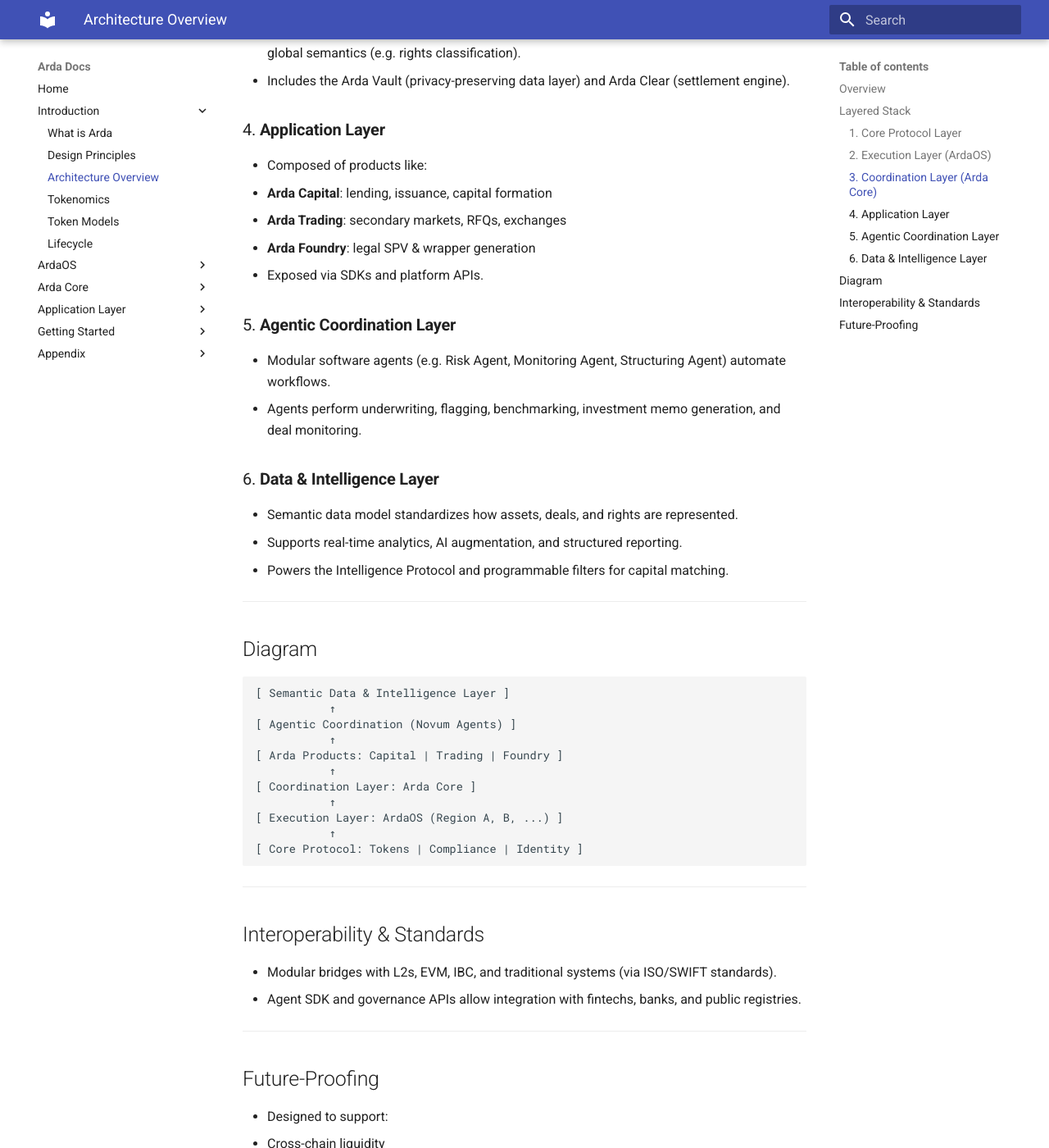
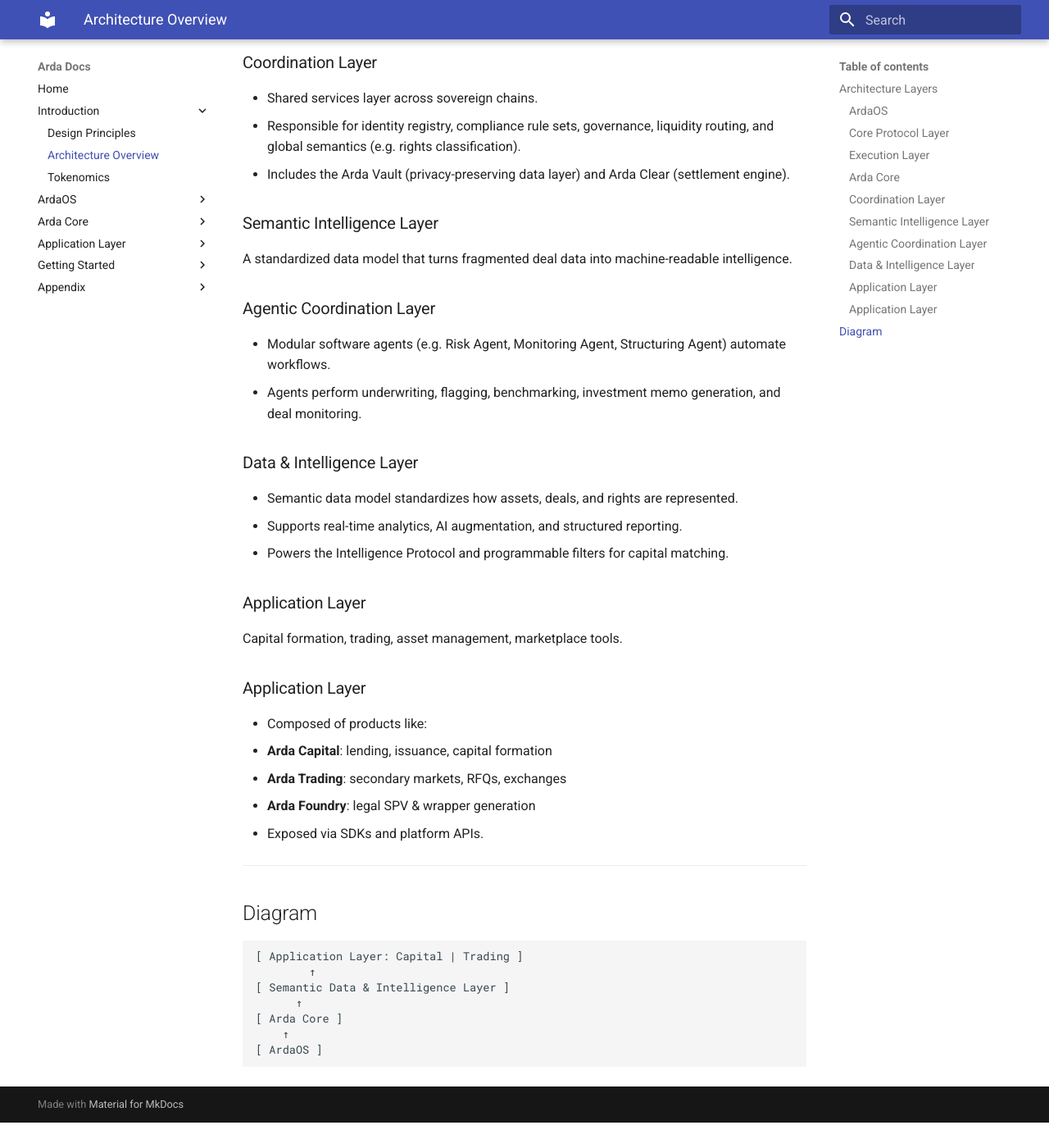
Before and after one commit to ardaglobal/docs, an MkDocs documentation site: the page built from docs/introduction/architecture-overview.md, in a window 1280 px wide and 1400 px high, scrolled down 1023 px. Shown: the whole window at 82% size. Built offline with MkDocs 1.6.1 and Material for MkDocs 9.7.7, drawn with Linux system fonts in a browser that asks for light colours; after the commit the page ends 2392 px from its top, so only the background shows below that; some of the changed text lies outside the part shown.

Commit message:
chore: clean up intro section

````diff
--- a/docs/introduction/architecture-overview.md
+++ b/docs/introduction/architecture-overview.md
@@ -1,77 +1,75 @@
 --8<-- "warning.md"
 # Arda Architecture Overview
 
----
-
-## Overview
-
-Arda's architecture is a vertically integrated, modular system for enabling real-world assets to be tokenized, traded, financed, and governed across jurisdictions. It is organized across six primary layers, each serving a specific role in delivering trust, compliance, and composability in private markets.
+Arda's architecture is a vertically integrated, modular system for enabling real-world assets to be tokenized, traded, financed, and governed across jurisdictions. It is organized across 4 primary layers, each serving a specific role in delivering trust, compliance, and composability in private markets.
 
 ---
 
-## Layered Stack
+## Architecture Layers
 
-### 1. **Core Protocol Layer**
+### ArdaOS
+
+Regional execution environments tailored to sovereign compliance, privacy, and legal constraints.
+
+### Core Protocol Layer
+
 - Defines Arda's primitives: tokens (Asset, Money, Debt, Yield), identity (Entities, KYC), compliance rules, and lifecycle logic (Drawdown, Settlement).
 - Encoded in a deterministic, no-VM logic format for auditability and control.
 
-### 2. **Execution Layer (ArdaOS)**
+### Execution Layer
+
 - Regionally deployed sovereign rollups or chains.
 - Enforce local compliance, residency, and performance requirements.
 - Tailored to government and institutional needs (e.g. Dubai, NY, Singapore).
 
-### 3. **Coordination Layer (Arda Core)**
+### Arda Core
+
+The foundational infrastructure supporting the Arda ecosystem.
+
+### Coordination Layer
+
 - Shared services layer across sovereign chains.
 - Responsible for identity registry, compliance rule sets, governance, liquidity routing, and global semantics (e.g. rights classification).
 - Includes the Arda Vault (privacy-preserving data layer) and Arda Clear (settlement engine).
 
-### 4. **Application Layer**
+### Semantic Intelligence Layer
+
+A standardized data model that turns fragmented deal data into machine-readable intelligence.
+
+### Agentic Coordination Layer
+
+- Modular software agents (e.g. Risk Agent, Monitoring Agent, Structuring Agent) automate workflows.
+- Agents perform underwriting, flagging, benchmarking, investment memo generation, and deal monitoring.
+
+### Data & Intelligence Layer
+
+- Semantic data model standardizes how assets, deals, and rights are represented.
+- Supports real-time analytics, AI augmentation, and structured reporting.
+- Powers the Intelligence Protocol and programmable filters for capital matching.
+
+### Application Layer
+
+Capital formation, trading, asset management, marketplace tools.
+
+### Application Layer
+
 - Composed of products like:
   - **Arda Capital**: lending, issuance, capital formation
   - **Arda Trading**: secondary markets, RFQs, exchanges
   - **Arda Foundry**: legal SPV & wrapper generation
 - Exposed via SDKs and platform APIs.
 
-### 5. **Agentic Coordination Layer**
-- Modular software agents (e.g. Risk Agent, Monitoring Agent, Structuring Agent) automate workflows.
-- Agents perform underwriting, flagging, benchmarking, investment memo generation, and deal monitoring.
-
-### 6. **Data & Intelligence Layer**
-- Semantic data model standardizes how assets, deals, and rights are represented.
-- Supports real-time analytics, AI augmentation, and structured reporting.
-- Powers the Intelligence Protocol and programmable filters for capital matching.
 
 ---
 
 ## Diagram
 
 ```
+[ Application Layer: Capital | Trading ]
+        ↑
 [ Semantic Data & Intelligence Layer ]
-           ↑
-[ Agentic Coordination (Novum Agents) ]
-           ↑
-[ Arda Products: Capital | Trading | Foundry ]
-           ↑
-[ Coordination Layer: Arda Core ]
-           ↑
-[ Execution Layer: ArdaOS (Region A, B, ...) ]
-           ↑
-[ Core Protocol: Tokens | Compliance | Identity ]
+      ↑
+[ Arda Core ]
+    ↑
+[ ArdaOS ]
 ```
-
----
-
-## Interoperability & Standards
-
-- Modular bridges with L2s, EVM, IBC, and traditional systems (via ISO/SWIFT standards).
-- Agent SDK and governance APIs allow integration with fintechs, banks, and public registries.
-
----
-
-## Future-Proofing
-
-- Designed to support:
-  - Cross-chain liquidity
-  - Multi-asset collateralization
-  - Programmatic underwriting and syndication
-  - Embedded legal enforceability
--- a/mkdocs.yml
+++ b/mkdocs.yml
@@ -12,12 +12,12 @@
 nav:
   - Home: index.md
   - Introduction:
-      - What is Arda: introduction/what-is-arda.md
+      #   - What is Arda: introduction/what-is-arda.md # feels like a duplicate of the index page
       - Design Principles: introduction/design-principles.md
       - Architecture Overview: introduction/architecture-overview.md
       - Tokenomics: introduction/tokenomics.md
-      - Token Models: introduction/token-models.md
-      - Lifecycle: introduction/lifecycle.md
+      #   - Token Models: introduction/token-models.md # duplicate of tokenomics
+    #   - Token Lifecycle: introduction/token-lifecycle.md # duplicate of tokenomics
   - ArdaOS:
       - Arda OS: arda-core/ardaos.md
       - Overview: ardaos/README.md
````
Also changed, not shown: docs/index.md (+5 -0 lines), docs/introduction/design-principles.md (+41 -23 lines), docs/introduction/tokenomics.md (+63 -0 lines), docs/introduction/token-lifecycle.md (renamed from docs/introduction/lifecycle.md).
